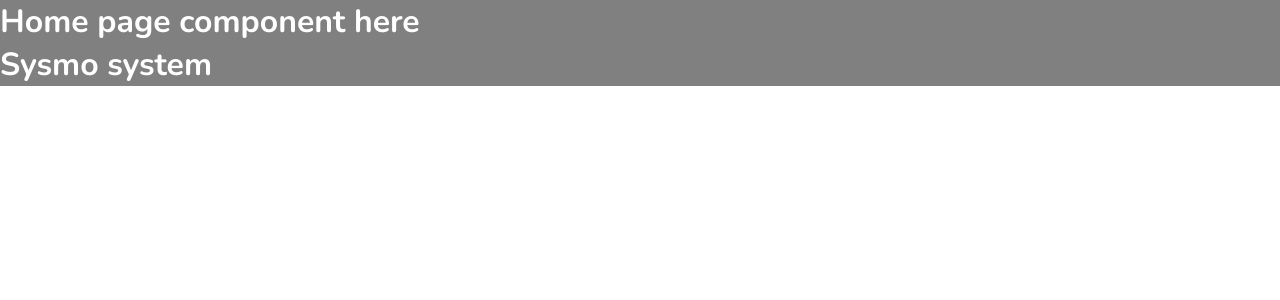
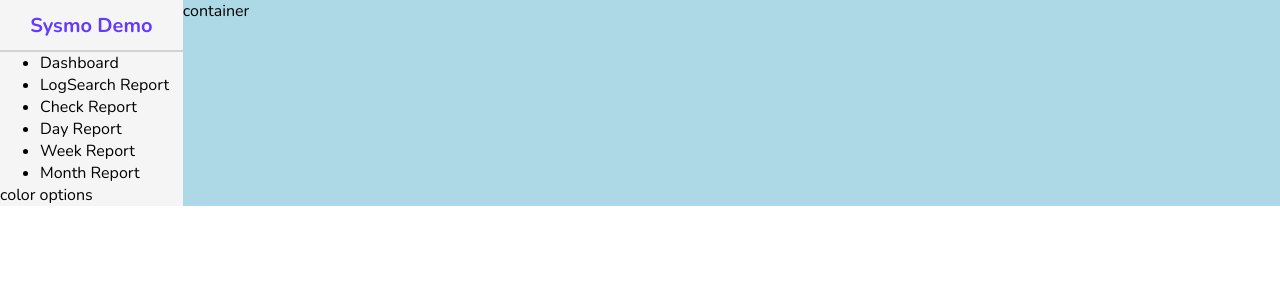
Before and after one commit to yuchi777/API-Data-CRUD, a React (Create React App) app: page / in a window 1280 px wide. Shown: the top 300 px of the page. Built offline with nearby package versions, Linux system fonts and the light colour scheme.

Commit message:
add navbar and sidebar component

```diff
--- /dev/null
+++ b/src/components/sidebar/Sidebar.jsx
@@ -0,0 +1,27 @@
+import "./sidebar.scss";
+
+const Sidebar = () => {
+    return (
+        <div className='sidebar'>
+            <div className="top">
+                <span className="logo">
+                    Sysmo Demo
+                </span>
+            </div>
+            <hr />
+            <div className="center">
+                <ul>
+                    <li>Dashboard</li>
+                    <li>LogSearch Report</li>
+                    <li>Check Report</li>
+                    <li>Day Report</li>
+                    <li>Week Report</li>
+                    <li>Month Report</li>
+                </ul>
+            </div>
+            <div className="bottom">color options</div>
+        </div>
+    )
+}
+
+export default Sidebar
--- /dev/null
+++ b/src/components/sidebar/sidebar.scss
@@ -0,0 +1,25 @@
+.sidebar{
+    background-color: whitesmoke;
+    flex:1 ;
+
+    .top{
+        height:50px;
+        display:flex;
+        align-items: center;
+        justify-content: center;
+
+        .logo{
+            font-size:20px;
+            font-weight:bold;
+            color: #6439ff;
+        }
+    }
+
+
+    hr{
+        // 調整水平線
+        height: 0;
+        border: 0.5px solid lightgray;
+    }
+
+}
--- a/src/pages/home/home.jsx
+++ b/src/pages/home/home.jsx
@@ -1,13 +1,14 @@
 import "./home.scss";
+import Sidebar from "../../components/sidebar/Sidebar";
 
 
-const home = () => {
+const Home = () => {
   return (
     <div className="home">
-      <h1 className="title">Home page component here</h1>
-      <h1 className="title">Sysmo system</h1>
+      <Sidebar/>
+      <div className="homeContainer">container</div>
     </div>
   )
 }
 
-export default home
+export default Home
--- a/src/pages/home/home.scss
+++ b/src/pages/home/home.scss
@@ -1,6 +1,8 @@
 .home{
-    background-color: grey;
-    .title{
-        color: white;
+    background-color: lightgrey;
+    display: flex;
+    .homeContainer{
+        background-color: lightblue;
+        flex:6;
     }
 }
```
Also changed, not shown: src/components/navbar/Navbar.jsx (added, +9 -0 lines), src/components/navbar/navbar.scss (added).
